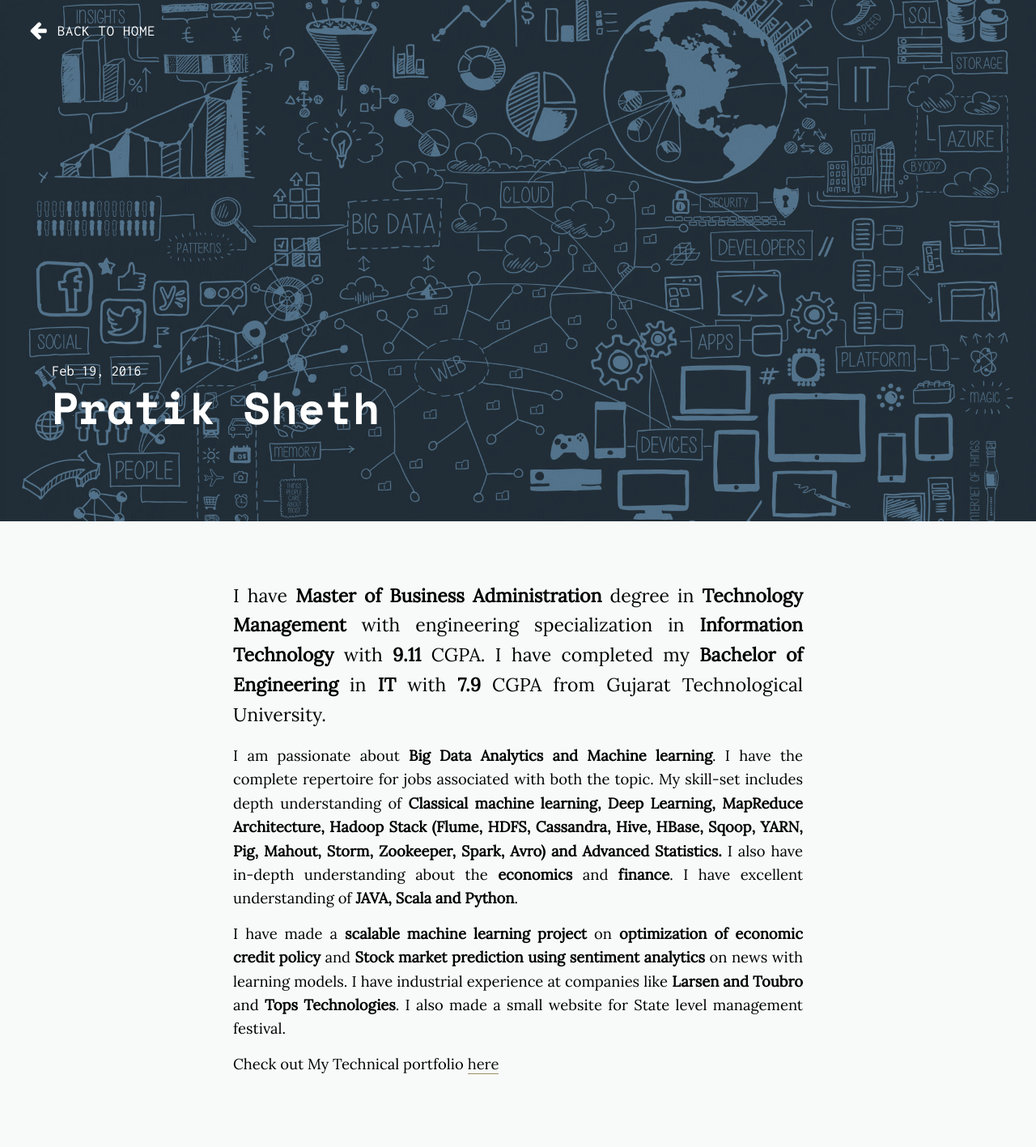
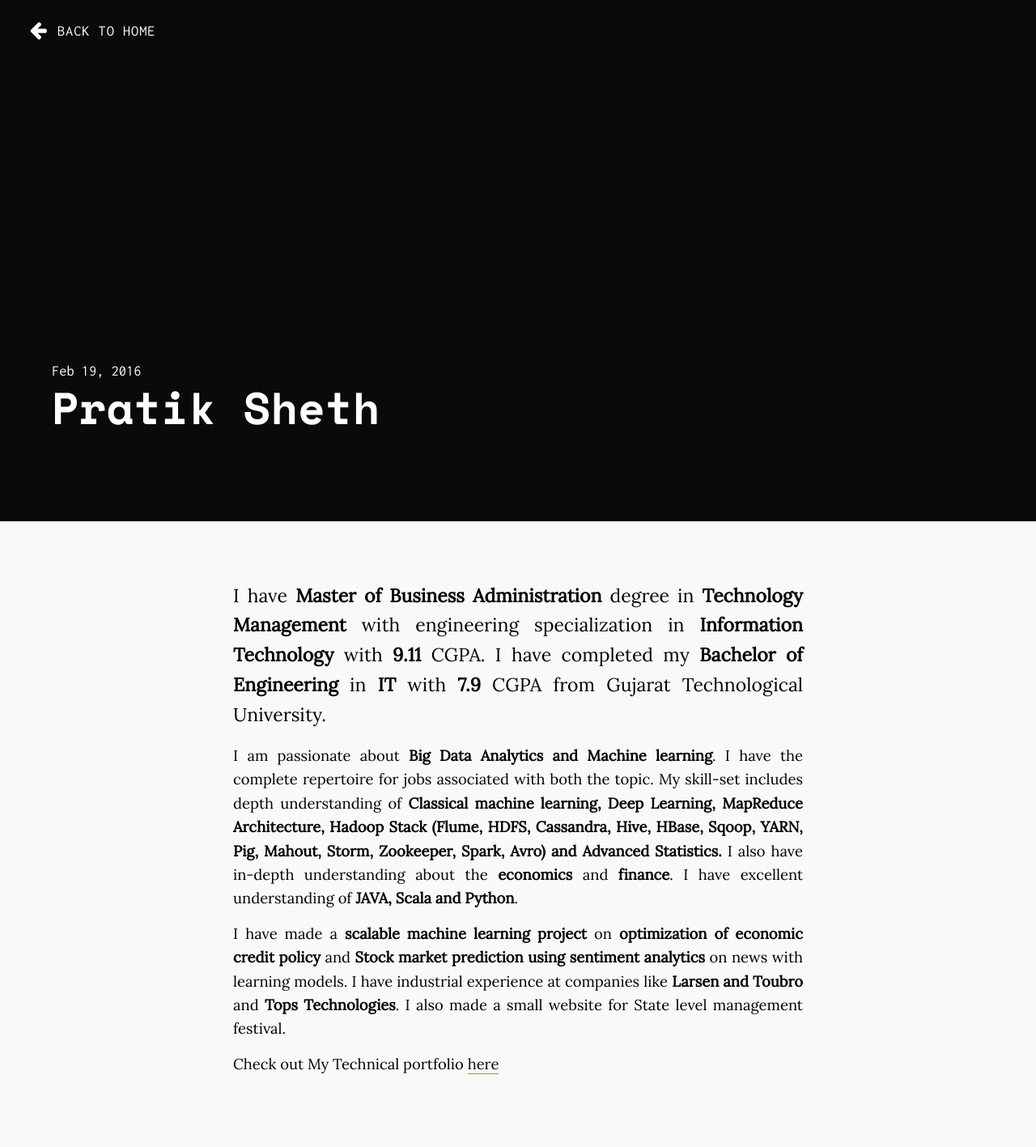
Before and after one commit to daftengineer/daftengineer.github.io, a Jekyll site: the page built from _posts/2016-02-19-pratik-sheth.markdown, in a window 1280 px wide. Shown: the whole page at 81% size. Built offline with Jekyll 4.4.1, drawn with Linux system fonts in a browser that asks for light colours; nearby versions of some CDN libraries.

Commit message:
Update post.html

```diff
--- a/_layouts/post.html
+++ b/_layouts/post.html
@@ -8,7 +8,7 @@ layout: default
       <i class="fa fa-lg fa-arrow-left"></i>
       <span>Back to Home</span>
     </a>
-    <figure class="absolute-bg mast__img" style="background-image: url('{{ page.image }}');"></figure>
+    <figure class="absolute-bg mast__img" style="{{ page.image }}"></figure>
     <div class="mast__container">
       <span><time datetime="{{ page.date | date_to_xmlschema }}" itemprop="datePublished">{{ page.date | date: "%b %-d, %Y" }}</time></span>
       <h1 itemprop="name headline">{{ page.title }}</h1>
```
